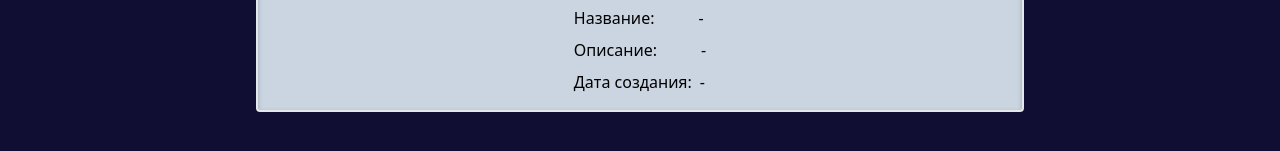
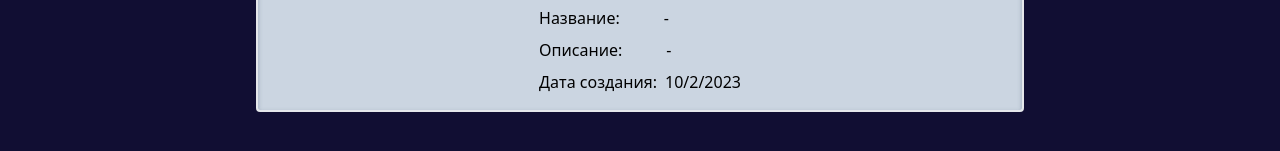
Before and after one commit to silwerlerman/Trello_Analog, a React (Vite) app: page /list/preview/1 in a window 1280 px wide. Shown: the part 381-532 px from the top of the page. Built offline with nearby package versions, Linux system fonts and the light colour scheme; no server answers.

Commit message:
- Подключен Zod - Добавлена валидация данных получаемых с сервера задач по схеме Zod

```diff
--- a/package.json
+++ b/package.json
@@ -11,7 +11,8 @@
     "react": "^18.2.0",
     "react-dom": "^18.2.0",
     "react-router-dom": "^6.16.0",
-    "vite-tsconfig-paths": "^4.2.1"
+    "vite-tsconfig-paths": "^4.2.1",
+    "zod": "^3.22.4"
   },
   "devDependencies": {
     "@types/react": "^18.2.15",
--- a/src/components/Dialog/Dialog.tsx
+++ b/src/components/Dialog/Dialog.tsx
@@ -1,7 +1,7 @@
 import Loader from '@components/Loader/Loader';
 import { getActualTask } from '@components/Network/NetworkController';
 import { closeDialigFunc } from '@functions';
-import { ITask } from '@interfaces';
+import { TTask } from '@schemas';
 import { DialogProps } from '@props';
 import { useCallback, useEffect, useRef, useState } from 'react';
 import { Link, useNavigate, useParams } from 'react-router-dom';
@@ -9,11 +9,11 @@ import { Link, useNavigate, useParams } from 'react-router-dom';
 function Dialog({ title }: DialogProps) {
   const dialogRef = useRef<HTMLDialogElement | null>(null);
   const params = useParams();
-  const [task, setTask] = useState<ITask>({
+  const [task, setTask] = useState<TTask>({
     id: Number(params.id),
     name: '',
     stage: '',
-    created_at: ''
+    created_at: new Date()
   });
   const [loading, setLoading] = useState(true);
   const navigate = useNavigate();
@@ -59,7 +59,7 @@ function Dialog({ title }: DialogProps) {
       </div>
       <div className="flex gap-2">
         <p>Дата создания:</p>
-        <p>{task.created_at}</p>
+        <p>{task.created_at.toLocaleDateString()}</p>
       </div>
     </div>
   );
--- a/src/components/Network/NetworkController.ts
+++ b/src/components/Network/NetworkController.ts
@@ -1,14 +1,15 @@
-import { ITask } from '@interfaces';
+import { TTask, taskSchema } from '@schemas';
 import axios from 'axios';
 
 axios.defaults.baseURL = 'https://jsonplaceholder.typicode.com';
 
 axios.interceptors.response.use(
   function (response) {
-    if (Object.keys(response.data).includes('userId')) {
-      return convertTaskData(response.data);
-    }
-    return response.data;
+    const validatedTask = taskSchema.safeParse(response.data);
+
+    return !validatedTask.success
+      ? convertTaskData(response.data)
+      : response.data;
   },
 
   function (error) {
@@ -25,13 +26,13 @@ const convertTaskData = (rawTask: {
   return {
     id: rawTask?.id,
     name: rawTask?.title,
-    created_at: new Date().toLocaleDateString(),
+    created_at: new Date(),
     description: rawTask?.body
   };
 };
 
 export const getTasks = async (count: number, stage: string) => {
-  const taskList: ITask[] = [];
+  const taskList: TTask[] = [];
   try {
     for (let i = 1; i <= count; i++) {
       taskList.push({ ...(await axios.get(`/posts/${i}`)), stage });
@@ -44,14 +45,14 @@ export const getTasks = async (count: number, stage: string) => {
 
 export const getActualTask = async (id: number) => {
   try {
-    const task: ITask = await axios.get(`/posts/${id}`);
+    const task: TTask = await axios.get(`/posts/${id}`);
     return task;
   } catch (error) {
     return {
       id,
       name: '-',
       stage: '-',
-      created_at: '-',
+      created_at: new Date(),
       description: '-'
     };
   }
--- a/src/components/Stage/Stage.tsx
+++ b/src/components/Stage/Stage.tsx
@@ -1,12 +1,12 @@
 import Loader from '@components/Loader/Loader';
 import { getTasks } from '@components/Network/NetworkController';
 import Task from '@components/Task/Task';
-import { ITask } from '@interfaces';
+import { TTask } from '@schemas';
 import { StageProps } from '@props';
 import { useEffect, useState } from 'react';
 
 const Stage = ({ stage }: StageProps) => {
-  const [tasks, setTasks] = useState<ITask[]>([]);
+  const [tasks, setTasks] = useState<TTask[]>([]);
   const [loading, setLoading] = useState(true);
 
   useEffect(() => {
@@ -19,7 +19,7 @@ const Stage = ({ stage }: StageProps) => {
   const count: string | number = loading ? '' : tasks?.length;
 
   const tasksArray = count ? (
-    tasks?.map((task: ITask, i: number) => {
+    tasks?.map((task: TTask, i: number) => {
       return <Task task={task} key={i} />;
     })
   ) : (
--- a/src/components/Task/Task.tsx
+++ b/src/components/Task/Task.tsx
@@ -18,7 +18,7 @@ const Task = ({ task }: TaskProps) => {
         >
           <button>Изменить</button>
         </Link>
-        <p className="text-right">{task.created_at}</p>
+        <p className="text-right">{task.created_at.toLocaleDateString()}</p>
       </div>
     </div>
   );
--- a/src/models/props.ts
+++ b/src/models/props.ts
@@ -1,4 +1,4 @@
-import { IStage, ITask } from '@interfaces';
+import { TStage, TTask } from '@schemas';
 import { PageModes } from './enums';
 
 export type EditTaskProps = {
@@ -6,11 +6,11 @@ export type EditTaskProps = {
 };
 
 export type TaskProps = {
-  task: ITask;
+  task: TTask;
 };
 
 export type StageProps = {
-  stage: IStage;
+  stage: TStage;
 };
 
 export type DialogProps = {
--- /dev/null
+++ b/src/models/schemas.ts
@@ -0,0 +1,17 @@
+import { z } from 'zod';
+
+export const stageSchema = z.object({
+  name: z.string()
+});
+export type TStage = z.infer<typeof stageSchema>;
+
+export const taskSchema = z.object({
+  id: z.number(),
+  name: z.string(),
+  stage: z.string(),
+  created_at: z.date(),
+  description: z.string().optional(),
+  tags: z.string().array().optional()
+});
+
+export type TTask = z.infer<typeof taskSchema>;
--- a/src/pages/HomePage.tsx
+++ b/src/pages/HomePage.tsx
@@ -1,8 +1,8 @@
 import Stage from '@components/Stage/Stage';
-import { IStage } from '@interfaces';
+import { TStage } from '@schemas';
 import { Outlet } from 'react-router-dom';
 const HomePage = () => {
-  const stages: IStage[] = [
+  const stages: TStage[] = [
     {
       name: 'Назначено'
     },
--- a/tsconfig.json
+++ b/tsconfig.json
@@ -14,7 +14,7 @@
       "@components/*": ["src/components/*"],
       "@enums":["src/models/enums"],
       "@functions":["src/models/functions"],
-      "@interfaces":["src/models/interfaces"],
+      "@schemas":["src/models/schemas"],
       "@props":["src/models/props"],
     },
     "allowImportingTsExtensions": true,
```
Also changed, not shown: src/models.ts (deleted, +0 -12 lines), src/models/interfaces.ts (deleted, +0 -12 lines).
